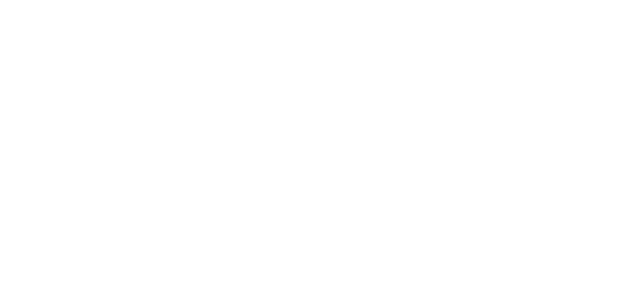
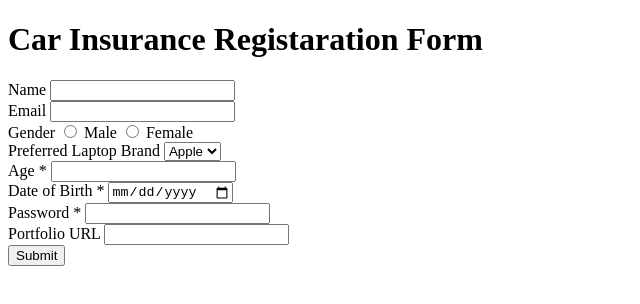
Before and after one commit to acciojob/car-insurance-form-swetha-A130, a website: page main.html in a window 1280 px wide. Shown: the whole page, without its empty margins (0-640 px from the left). Drawn offline with Linux system fonts and the light colour scheme.

Commit message:
created a submission

```diff
--- a/main.html
+++ b/main.html
@@ -8,6 +8,71 @@
 
 <body>
 	<!-- the entire body must be written by student -->
+	 <h1>Car Insurance Registaration Form</h1>
+    <form action="/submit" method="POST">
+
+        <!-- Name Input -->
+        <div>
+            <label for="name">Name</label>
+            <input type="text" id="name" name="name" required>
+        </div>
+
+        <!-- Email Input -->
+        <div>
+            <label for="email">Email</label>
+            <input type="email" id="email" name="email" required>
+        </div>
+
+        <!-- Gender Radio Buttons -->
+        <div>
+            <label>Gender</label>
+            <input type="radio"  name="gender" value="male" >
+            <label for="male">Male</label>
+            <input type="radio" name="gender" value="female">
+            <label for="female">Female</label>
+        </div>
+
+        <!-- Laptop Brands Dropdown -->
+        <div>
+            <label for="laptop">Preferred Laptop Brand</label>
+            <select id="laptop" name="laptop" required>
+                <option value="Apple">Apple</option>
+                <option value="Asus">Asus</option>
+                <option value="HP">HP</option>
+            </select>
+        </div>
+
+        <!-- Age Input -->
+        <div>
+            <label for="age">Age *</label>
+            <input type="number" id="age" name="age" required>
+        </div>
+
+        <!-- Date of Birth Input -->
+        <div>
+            <label for="dob">Date of Birth *</label>
+            <input type="date" id="dob" name="dob" required>
+        </div>
+
+        <!-- Password Input -->
+        <div>
+            <label for="password">Password *</label>
+            <input type="password" id="password" name="password" required>
+        </div>
+
+        <!-- Portfolio URL Input -->
+        <div>
+            <label for="portfolio">Portfolio URL</label>
+            <input type="url" id="portfolio" name="portfolio" required>
+        </div>
+
+        <!-- Submit Button -->
+        <div>
+            <button type="submit">Submit</button>
+        </div>
+
+    </form>
+</body>
     <script type="text/javascript" src="./script.js">
 </script>
 
```
